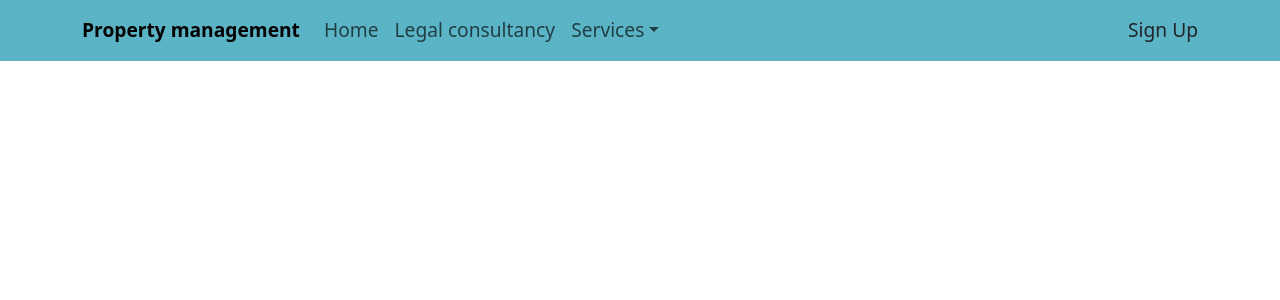
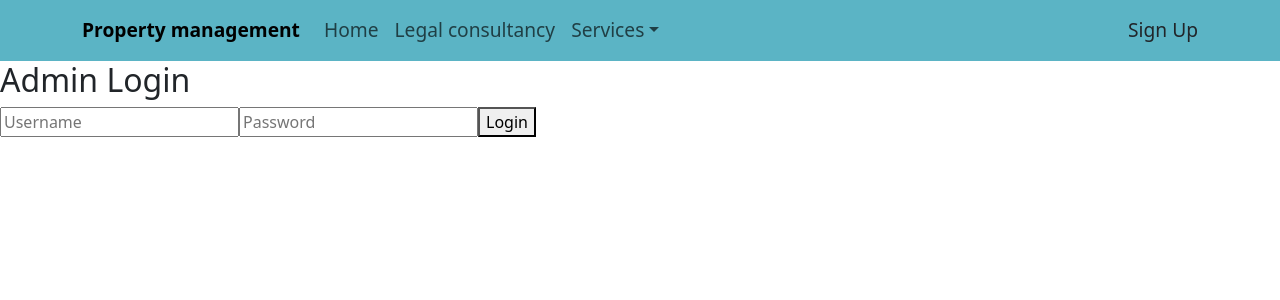
Before and after one commit to anair100/real_estate_management_system, a React (Create React App) app: page /login in a window 1280 px wide. Shown: the top 300 px of the page. Built offline with nearby package versions, Linux system fonts and the light colour scheme.

Commit message:
login page added

```diff
--- a/src/App.js
+++ b/src/App.js
@@ -7,6 +7,7 @@ import SearchResult from "./Components/SearchResult";
 import Propertydetails from "./Components/Propertydetails";
 import 'bootstrap/dist/css/bootstrap.min.css';
 import { BrowserRouter, Routes, Route } from "react-router";
+import Login from './Components/login';
 
 
 function App() {
@@ -20,6 +21,7 @@ function App() {
         <Route path='/add' element={<AddPropertyForm/>}/>
         <Route path='/search' element={<SearchResult/>}/>
         <Route path='/showProperty' element={<Propertydetails/>}/>
+        <Route path='/login' element={<Login/>}/>
       </Routes>
       </BrowserRouter>
       {/* <Footer/> */}
--- a/src/Components/Header.js
+++ b/src/Components/Header.js
@@ -27,9 +27,10 @@ const Header = () => {
             </NavDropdown>
           </Nav>
           <div className="ms-auto">
-        <Nav.Link href="#signup" style = {{fontSize: "1.5vw", fontWeight: "400"}}>
+        <Nav.Link href="/login" style = {{fontSize: "1.5vw", fontWeight: "400"}}>
           Sign Up
         </Nav.Link>
+
       </div>
         </Navbar.Collapse>
       </Container>
--- /dev/null
+++ b/src/Components/login.js
@@ -0,0 +1,33 @@
+import React, { useState } from "react";
+import axios from "axios";
+import { useNavigate } from "react-router-dom";
+
+const Login = () => {
+  const [formData, setFormData] = useState({ username: "", password: "" });
+  const navigate = useNavigate();
+
+  const handleSubmit = async (e) => {
+    e.preventDefault();
+    try {
+    //   const res = await axios.post("http://localhost:5000/login", formData);
+    const res = await axios.post("/api/properties/login", formData);
+      localStorage.setItem("token", res.data.token);
+      navigate("/home");
+    } catch (err) {
+      alert("Invalid credentials");
+    }
+  };
+
+  return (
+    <div>
+      <h2>Admin Login</h2>
+      <form onSubmit={handleSubmit}>
+        <input type="text" placeholder="Username" onChange={(e) => setFormData({ ...formData, username: e.target.value })} />
+        <input type="password" placeholder="Password" onChange={(e) => setFormData({ ...formData, password: e.target.value })} />
+        <button type="submit">Login</button>
+      </form>
+    </div>
+  );
+};
+
+export default Login;
```
